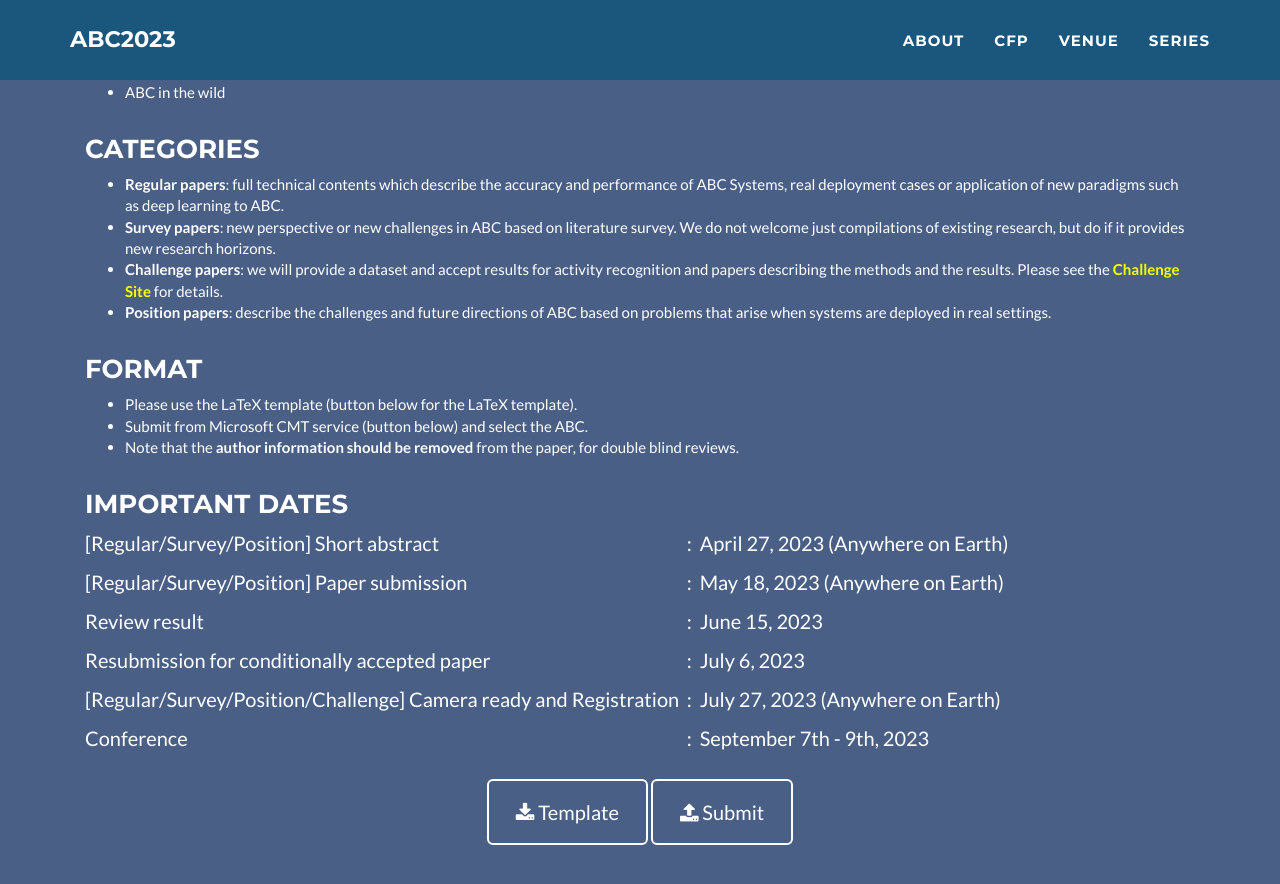
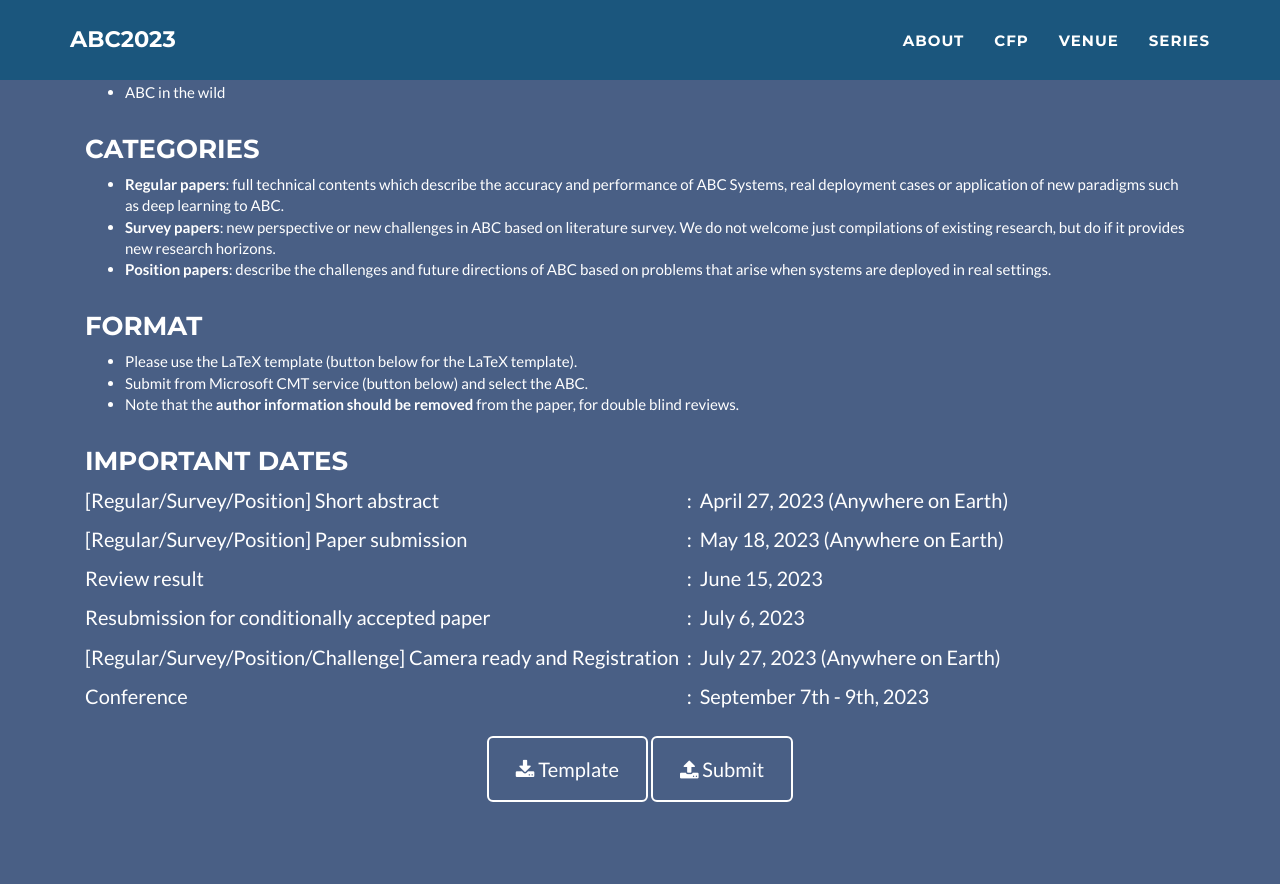
Before and after one commit to abc-research/abc-research.github.io, a Jekyll site: the page built from index.html, in a window 1280 px wide and 900 px high, scrolled down 1964 px. Shown: the top 884 px of the window. Built offline with Jekyll 4.4.1, drawn with Linux system fonts in a browser that asks for light colours.

Commit message:
Update _config.yml

```diff
--- a/_config.yml
+++ b/_config.yml
@@ -496,7 +496,7 @@ cfp:
   category:
     - item: "<b>Regular papers</b>: full technical contents which describe the accuracy and performance of ABC Systems, real deployment cases or application of new paradigms such as deep learning to ABC. "
     - item: "<b>Survey papers</b>: new perspective or new challenges in ABC based on literature survey. We do not welcome just compilations of existing research, but do if it provides new research horizons."
-    - item: "<b>Challenge papers</b>: we will provide a dataset and accept results for activity recognition and papers describing the methods and the results. Please see the <a href='https://abc-research.github.io/challenge2022'><b style='color:yellow';>Challenge Site</b></a> for details."
+#    - item: "<b>Challenge papers</b>: we will provide a dataset and accept results for activity recognition and papers describing the methods and the results. Please see the <a href='https://abc-research.github.io/challenge2022'><b style='color:yellow';>Challenge Site</b></a> for details."
     - item: "<b>Position papers</b>: describe the challenges and future directions of ABC based on  problems that arise when systems are deployed in real settings."
   format:
 #     - item: "<b>Regular papers</b>: 8-20 pages in single column"
```
